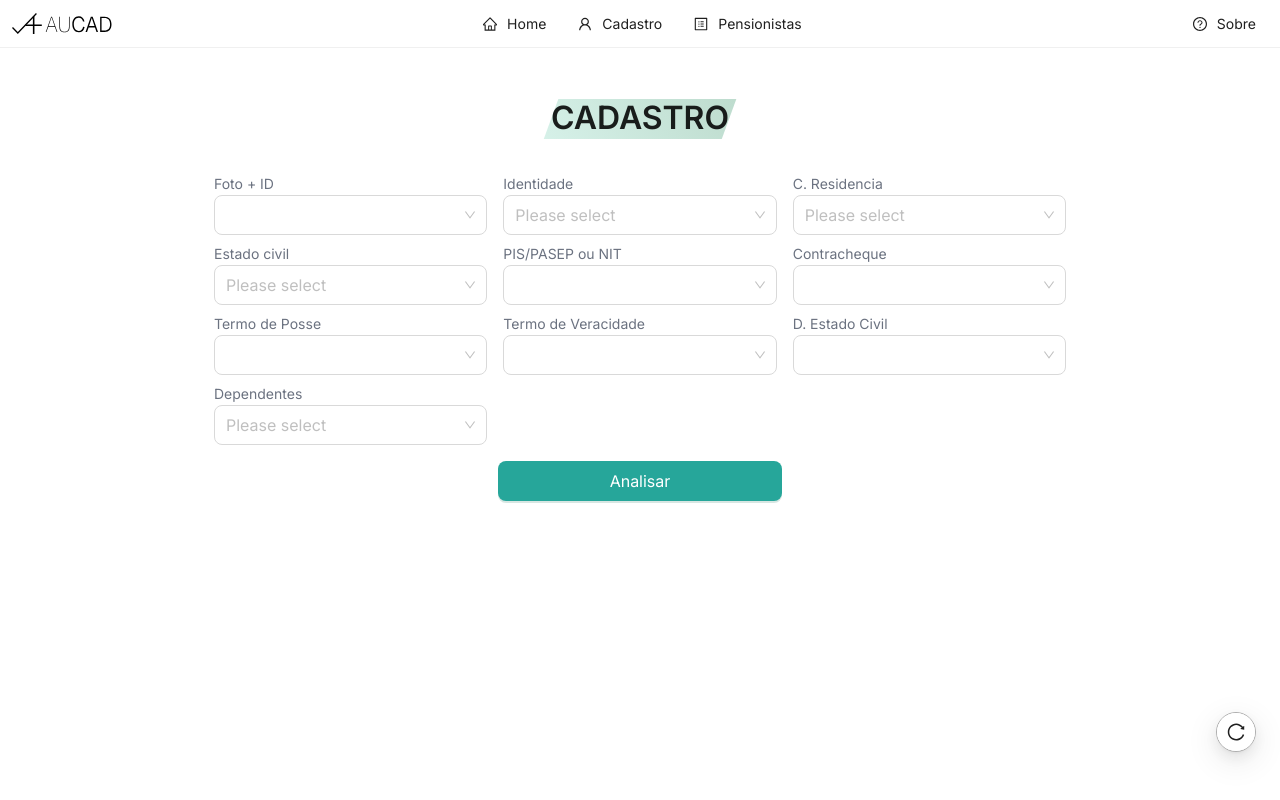
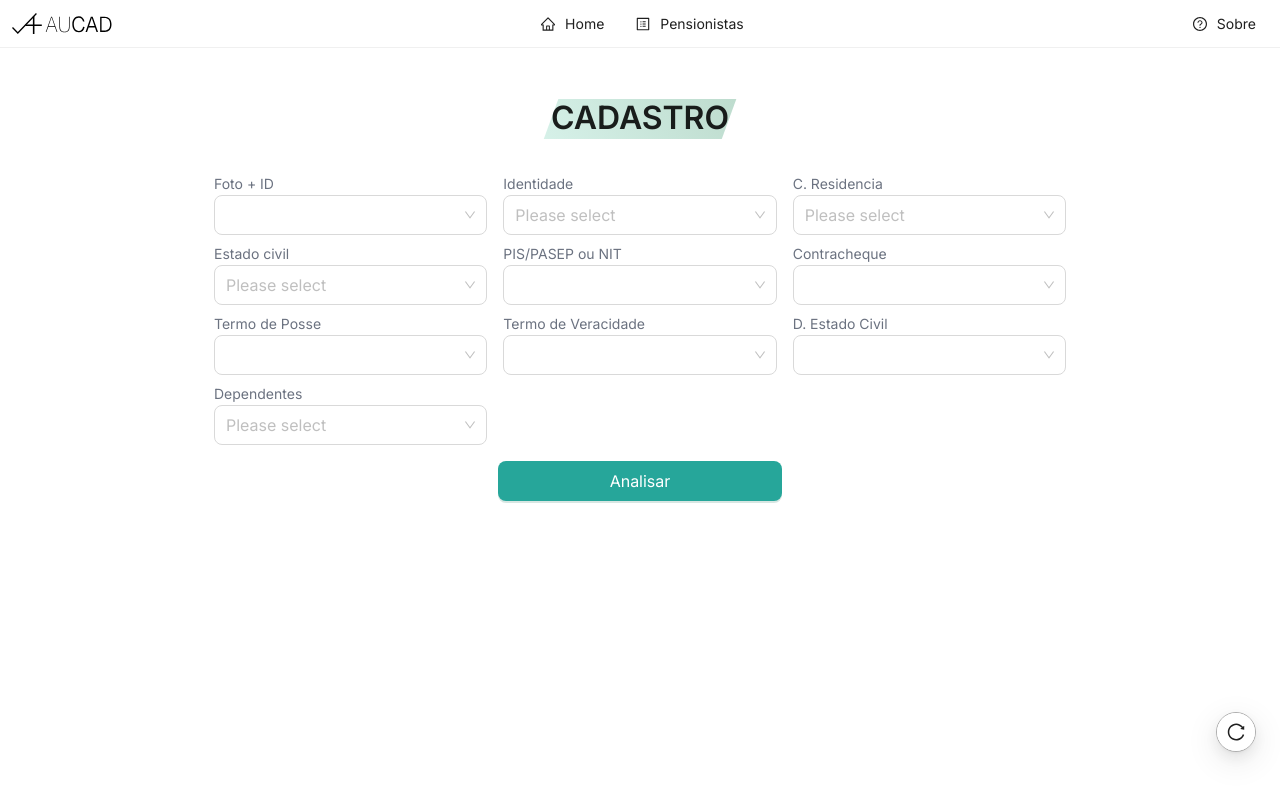
Before and after one commit to secretindex/aucad, a React (Vite) app: page / in a window 1280 px wide. Built offline with nearby package versions, Linux system fonts and the light colour scheme.

Commit message:
remove unused route and icon

```diff
--- a/src/components/Menu.tsx
+++ b/src/components/Menu.tsx
@@ -1,7 +1,6 @@
 import { Layout, Menu, Typography, Image } from "antd"
 import {
   HomeOutlined,
-  UserOutlined,
   QuestionCircleOutlined,
   ProfileOutlined
 } from "@ant-design/icons"
@@ -43,12 +42,7 @@ export default function MenuAnt() {
                 Home
               </Link>
             </Item>
-            <Item key="2" icon={<UserOutlined />}>
-              <Link to="/register" className="text-inherit">
-                Cadastro
-              </Link>
-            </Item>
-            <Item key="3" icon={<ProfileOutlined/>}>
+            <Item key="2" icon={<ProfileOutlined/>}>
               <Link to="/pensionistas" className="text-inherit">
                 Pensionistas
               </Link>
```
